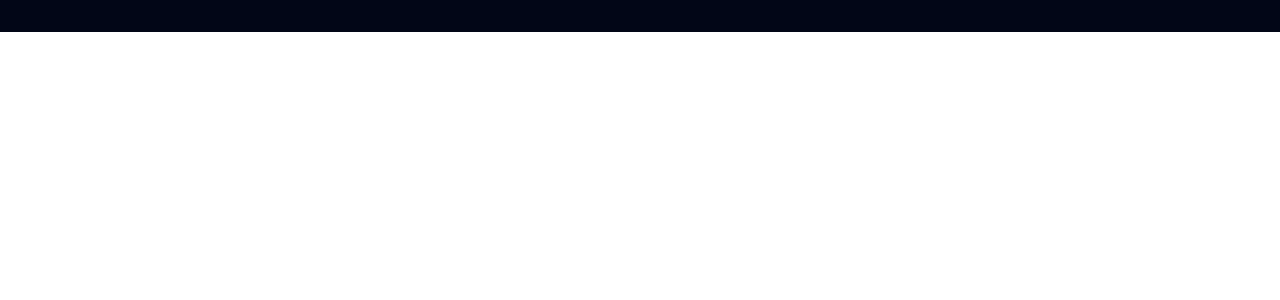
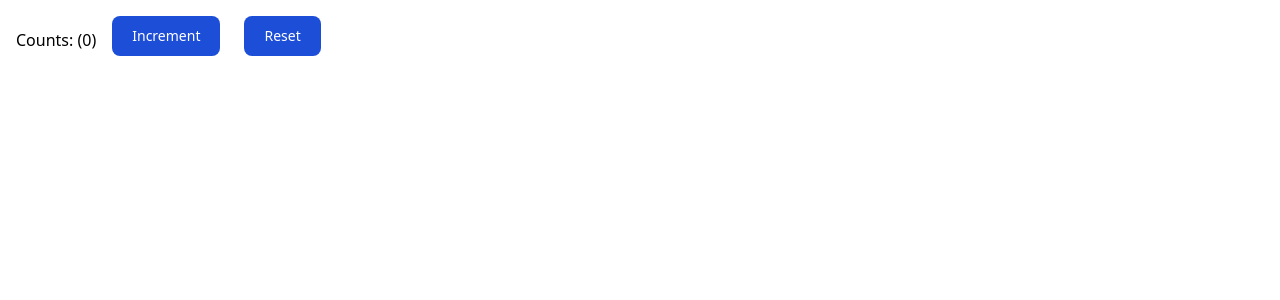
Before and after one commit to arjangimahdi/todolist-react, a React (Vite) app: page / in a window 1280 px wide. Shown: the top 300 px of the page. Built offline with nearby package versions, Linux system fonts and the light colour scheme.

Commit message:
feat(counter): :sparkles: store
using zustand to counter operations

```diff
--- a/package.json
+++ b/package.json
@@ -15,7 +15,8 @@
     "axios": "^1.7.9",
     "react": "^18.2.0",
     "react-dom": "^18.2.0",
-    "react-icons": "^5.4.0"
+    "react-icons": "^5.4.0",
+    "zustand": "^4.3.7"
   },
   "devDependencies": {
     "@types/react": "^18.0.27",
--- a/src/App.tsx
+++ b/src/App.tsx
@@ -1,4 +1,10 @@
+import { Counter } from "./modules";
+
 function App() {
-    return <div className="p-4 flex flex-col gap-y-4 bg-slate-950"></div>;
+    return (
+        <div className="p-4 flex flex-col gap-y-4">
+            <Counter />
+        </div>
+    );
 }
 export default App;
--- /dev/null
+++ b/src/modules/components/Counter.tsx
@@ -0,0 +1,25 @@
+import { Button } from "@headlessui/react";
+import useCounterStore from "../store";
+
+const Counter = () => {
+    const { counter, increment, reset } = useCounterStore();
+    return (
+        <div className="flex flex-row gap-x-4 items-center">
+            <p>Counts: ({counter})</p>
+            <Button
+                onClick={increment}
+                className="text-white bg-blue-700 hover:bg-blue-800 focus:ring-4 focus:ring-blue-300 font-medium rounded-lg text-sm px-5 py-2.5 me-2 mb-2 dark:bg-blue-600 dark:hover:bg-blue-700 focus:outline-none dark:focus:ring-blue-800"
+            >
+                Increment
+            </Button>
+            <Button
+                onClick={reset}
+                className="text-white bg-blue-700 hover:bg-blue-800 focus:ring-4 focus:ring-blue-300 font-medium rounded-lg text-sm px-5 py-2.5 me-2 mb-2 dark:bg-blue-600 dark:hover:bg-blue-700 focus:outline-none dark:focus:ring-blue-800"
+            >
+                Reset
+            </Button>
+        </div>
+    );
+};
+
+export default Counter;
--- /dev/null
+++ b/src/modules/index.ts
@@ -0,0 +1,2 @@
+export { default as Counter } from './components/Counter'
+export { default as useCounterStore } from './store/index'
--- /dev/null
+++ b/src/modules/store/index.ts
@@ -0,0 +1,15 @@
+import { create } from "zustand";
+
+interface CounterStoreInterface {
+  counter: number
+  increment: () => void
+  reset: () => void
+}
+
+const useCounterStore = create<CounterStoreInterface>((set) => ({
+  counter: 0,
+  increment: () => set(store => ({counter: store.counter += 1})),
+  reset: () => set(store => ({ counter: 0 }))
+}))
+
+export default useCounterStore
```
Also changed, not shown: 1 other file (tests, documents, lock files or other folders).
